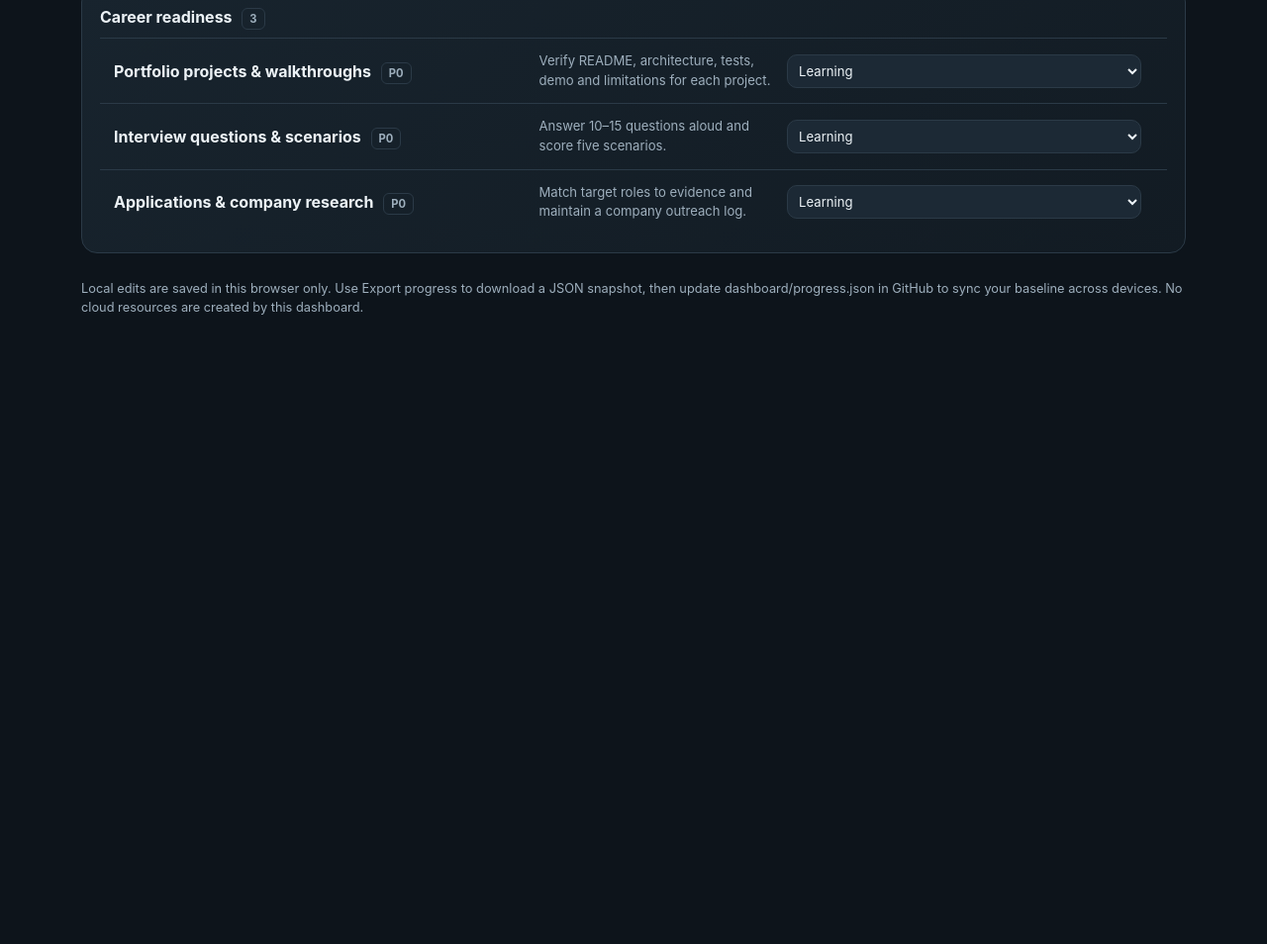
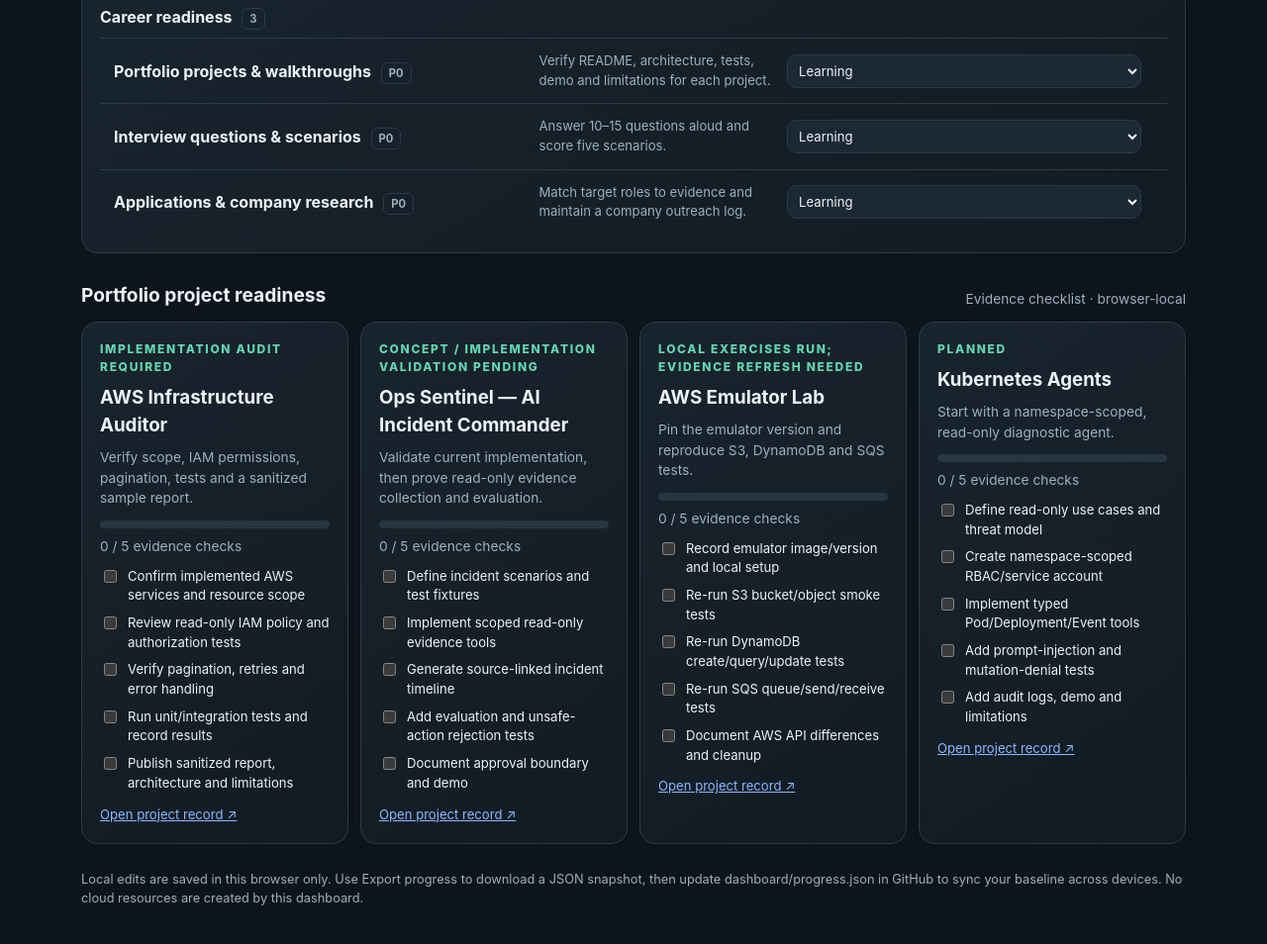
Before and after one commit to amit-cloudops-ai/cloud-devops-engineering-handbook, a plain HTML site: page dashboard/index.html in a window 1280 px wide. Shown: the part 2953-3907 px from the top of the page at 99% size. Before the commit the page ends 3350 px from the top, so only its background shows below. Drawn offline with Linux system fonts and the light colour scheme.

Commit message:
Add portfolio project readiness tracking to dashboard

```diff
--- a/dashboard/index.html
+++ b/dashboard/index.html
@@ -36,13 +36,16 @@ button{cursor:pointer}button:hover{border-color:var(--accent)}.actions{display:f
     <div class="section-head"><h2>Skill progress</h2><div class="filters"><input id="search" type="search" placeholder="Find a skill…" aria-label="Search skills"><select id="filter"><option value="All">All statuses</option><option>Not started</option><option>Learning</option><option>Lab completed</option><option>Documented</option><option>Interview tested</option><option>Interview ready</option></select></div></div>
     <div id="tracks"></div>
   </section>
+  <section class="section"><div class="section-head"><h2>Portfolio project readiness</h2><span class="muted">Evidence checklist · browser-local</span></div><div id="projects" class="grid"></div></section>
   <p class="footer">Local edits are saved in this browser only. Use Export progress to download a JSON snapshot, then update dashboard/progress.json in GitHub to sync your baseline across devices. No cloud resources are created by this dashboard.</p>
 </main>
 <script>
 const DATA_URL = './progress.json';
 const ORDER = ['Not started','Learning','Lab completed','Documented','Interview tested','Interview ready'];
 let skills = [];
+let projects = [];
 let baseline = [];
+let baselineProjects = [];
 const $ = id => document.getElementById(id);
 function save(){localStorage.setItem('cloud-devops-progress-v1',JSON.stringify(skills));}
 function updateMetrics(){
@@ -65,23 +68,40 @@ function render(){
       items.map(s=>'<div class="skill"><div><div class="skill-name">'+s.name+' <span class="tag">'+s.priority+'</span></div></div>'+
       '<div class="next">'+s.next+'</div><select class="status" data-id="'+s.id+'" aria-label="Status for '+s.name+'">'+ORDER.map(o=>'<option '+(o===s.status?'selected':'')+'>'+o+'</option>').join('')+'</select></div>').join('')+'</div>';
   }).join('') || '<div class="panel empty">No skills match these filters.</div>';
+  renderProjects();
   document.querySelectorAll('.status').forEach(el=>el.addEventListener('change',e=>{
     const item=skills.find(s=>s.id===e.target.dataset.id);if(item){item.status=e.target.value;save();render();}
   }));
 }
+
+function renderProjects(){
+  $('projects').innerHTML=projects.map((p,index)=>{
+    const done=p.checklist.filter(x=>x.done).length, total=p.checklist.length;
+    const checks=p.checklist.map((x,i)=>'<label style="display:flex;gap:8px;align-items:flex-start;font-size:.82rem;margin:8px 0"><input type="checkbox" data-project="'+index+'" data-check="'+i+'" '+(x.done?'checked':'')+' style="margin-top:3px;accent-color:var(--accent)"><span>'+x.label+'</span></label>').join('');
+    return '<div class="panel"><div class="eyebrow">'+p.status+'</div><h3 style="margin:8px 0">'+p.name+'</h3><div class="muted">'+p.next+'</div><div class="bar"><span style="width:'+(total?Math.round(done/total*100):0)+'%"></span></div><div class="muted" style="margin:8px 0 10px">'+done+' / '+total+' evidence checks</div>'+checks+'<a href="'+p.url+'" target="_blank" rel="noopener" style="color:var(--blue);font-size:.82rem">Open project record ↗</a></div>';
+  }).join('');
+  document.querySelectorAll('[data-project]').forEach(el=>el.addEventListener('change',e=>{
+    projects[Number(e.target.dataset.project)].checklist[Number(e.target.dataset.check)].done=e.target.checked;
+    localStorage.setItem('cloud-devops-projects-v1',JSON.stringify(projects));renderProjects();
+  }));
+}
+
 async function init(){
   try{
     const response=await fetch(DATA_URL);if(!response.ok)throw new Error('Could not load progress.json');
     const data=await response.json();baseline=data.skills;
     const local=localStorage.getItem('cloud-devops-progress-v1');
     skills=local?JSON.parse(local):structuredClone(baseline);
+    baselineProjects=data.projects||[];
+    const localProjects=localStorage.getItem('cloud-devops-projects-v1');
+    projects=localProjects?JSON.parse(localProjects):structuredClone(baselineProjects);
   }catch(err){$('tracks').innerHTML='<div class="panel empty">Could not load progress.json. Open this dashboard through GitHub Pages or a local web server, not directly as a file.</div>';return;}
   render();
 }
 $('search').addEventListener('input',render);$('filter').addEventListener('change',render);
-$('reset').addEventListener('click',()=>{if(confirm('Discard local browser edits and reload the repository baseline?')){localStorage.removeItem('cloud-devops-progress-v1');skills=structuredClone(baseline);render();}});
+$('reset').addEventListener('click',()=>{if(confirm('Discard local browser edits and reload the repository baseline?')){localStorage.removeItem('cloud-devops-progress-v1');localStorage.removeItem('cloud-devops-projects-v1');skills=structuredClone(baseline);projects=structuredClone(baselineProjects);render();}});
 $('export').addEventListener('click',()=>{
-  const blob=new Blob([JSON.stringify({updated:new Date().toISOString().slice(0,10),skills},null,2)],{type:'application/json'});
+  const blob=new Blob([JSON.stringify({updated:new Date().toISOString().slice(0,10),skills,projects},null,2)],{type:'application/json'});
   const url=URL.createObjectURL(blob),a=document.createElement('a');a.href=url;a.download='cloud-devops-progress-export.json';a.click();URL.revokeObjectURL(url);
 });
 init();
--- a/dashboard/progress.json
+++ b/dashboard/progress.json
@@ -1,36 +1,371 @@
 {
   "updated": "2026-11-17",
-  "statuses": ["Not started", "Learning", "Lab completed", "Documented", "Interview tested", "Interview ready"],
+  "statuses": [
+    "Not started",
+    "Learning",
+    "Lab completed",
+    "Documented",
+    "Interview tested",
+    "Interview ready"
+  ],
   "skills": [
-    {"id":"linux","name":"Linux & OS","track":"Core systems","priority":"P0","status":"Learning","next":"Complete process, disk, memory and systemd troubleshooting drill."},
-    {"id":"networking","name":"Networking & web","track":"Core systems","priority":"P0","status":"Not started","next":"Trace DNS → TCP → TLS → HTTP and diagnose one failed path."},
-    {"id":"git","name":"Git & GitHub","track":"Core systems","priority":"P0","status":"Learning","next":"Practise conflict resolution, reflog and safe recovery."},
-    {"id":"bash","name":"Bash automation","track":"Core systems","priority":"P0","status":"Learning","next":"Build a tested health-check script with logging and exit codes."},
-    {"id":"python","name":"Python automation","track":"Core systems","priority":"P0","status":"Learning","next":"Build an API/JSON utility with tests, retries and timeouts."},
-    {"id":"aws-iam","name":"AWS IAM & security","track":"Cloud engineering","priority":"P0","status":"Learning","next":"Explain trust policies, policy evaluation and least privilege."},
-    {"id":"aws-network","name":"AWS VPC & networking","track":"Cloud engineering","priority":"P0","status":"Learning","next":"Trace public/private subnet routing and endpoint connectivity."},
-    {"id":"aws-services","name":"AWS compute, storage & data","track":"Cloud engineering","priority":"P0","status":"Learning","next":"Explain EC2, S3, RDS, SQS and Lambda selection."},
-    {"id":"aws-ops","name":"AWS operations & FinOps","track":"Cloud engineering","priority":"P1","status":"Not started","next":"Build a cost review and monitoring plan without provisioning resources."},
-    {"id":"docker","name":"Docker & Compose","track":"Delivery platform","priority":"P0","status":"Learning","next":"Rebuild and troubleshoot the existing multi-container project."},
-    {"id":"cicd","name":"CI/CD & GitHub Actions","track":"Delivery platform","priority":"P0","status":"Learning","next":"Create a tested pipeline with scan, artifact and approval gates."},
-    {"id":"terraform","name":"Terraform / IaC","track":"Delivery platform","priority":"P1","status":"Not started","next":"Practise plan, state, modules, drift and policy checks."},
-    {"id":"kubernetes","name":"Kubernetes","track":"Delivery platform","priority":"P0","status":"Not started","next":"Use kind or Killercoda to diagnose common Pod and Service failures."},
-    {"id":"helm-gitops","name":"Helm & GitOps","track":"Delivery platform","priority":"P1","status":"Not started","next":"Package a chart and explain Argo CD reconciliation."},
-    {"id":"observability","name":"Observability","track":"SRE & security","priority":"P1","status":"Not started","next":"Create metrics, logs, traces and an actionable alert."},
-    {"id":"sre","name":"SRE & incident response","track":"SRE & security","priority":"P1","status":"Not started","next":"Analyse a postmortem and write a timeline with corrective actions."},
-    {"id":"security","name":"DevSecOps & cloud security","track":"SRE & security","priority":"P1","status":"Learning","next":"Review secret handling, image scanning and least-privilege controls."},
-    {"id":"finops","name":"FinOps & cost engineering","track":"SRE & security","priority":"P1","status":"Not started","next":"Identify cloud cost drivers and design budget alerts."},
-    {"id":"system-design","name":"System design & distributed systems","track":"Architecture","priority":"P1","status":"Not started","next":"Design a resilient queue-based service and explain trade-offs."},
-    {"id":"ai-fundamentals","name":"AI / LLM fundamentals","track":"AI infrastructure","priority":"P1","status":"Not started","next":"Explain tokens, embeddings, context windows, quantization and RAG."},
-    {"id":"gpu","name":"GPU & inference infrastructure","track":"AI infrastructure","priority":"P1","status":"Not started","next":"Measure local model latency, tokens/sec and memory use."},
-    {"id":"model-serving","name":"Model serving & gateways","track":"AI infrastructure","priority":"P1","status":"Not started","next":"Compare one inference server and design a model gateway."},
-    {"id":"mlops","name":"MLOps & model lifecycle","track":"AI infrastructure","priority":"P2","status":"Not started","next":"Map experiment tracking, registry, deployment and monitoring."},
-    {"id":"rag","name":"RAG & vector databases","track":"AI infrastructure","priority":"P1","status":"Not started","next":"Build retrieval with source citations and evaluation cases."},
-    {"id":"agent-architecture","name":"Agent architecture & tool calling","track":"Agentic AI","priority":"P1","status":"Learning","next":"Build a read-only tool-calling loop with typed schemas."},
-    {"id":"mcp","name":"MCP & workflow orchestration","track":"Agentic AI","priority":"P1","status":"Not started","next":"Explain MCP host/client/server and build a scoped tool server."},
-    {"id":"agent-safety","name":"Agent safety, evaluation & observability","track":"Agentic AI","priority":"P1","status":"Not started","next":"Add prompt-injection tests, approval gates and run tracing."},
-    {"id":"projects","name":"Portfolio projects & walkthroughs","track":"Career readiness","priority":"P0","status":"Learning","next":"Verify README, architecture, tests, demo and limitations for each project."},
-    {"id":"interviews","name":"Interview questions & scenarios","track":"Career readiness","priority":"P0","status":"Learning","next":"Answer 10–15 questions aloud and score five scenarios."},
-    {"id":"job-search","name":"Applications & company research","track":"Career readiness","priority":"P0","status":"Learning","next":"Match target roles to evidence and maintain a company outreach log."}
+    {
+      "id": "linux",
+      "name": "Linux & OS",
+      "track": "Core systems",
+      "priority": "P0",
+      "status": "Learning",
+      "next": "Complete process, disk, memory and systemd troubleshooting drill."
+    },
+    {
+      "id": "networking",
+      "name": "Networking & web",
+      "track": "Core systems",
+      "priority": "P0",
+      "status": "Not started",
+      "next": "Trace DNS → TCP → TLS → HTTP and diagnose one failed path."
+    },
+    {
+      "id": "git",
+      "name": "Git & GitHub",
+      "track": "Core systems",
+      "priority": "P0",
+      "status": "Learning",
+      "next": "Practise conflict resolution, reflog and safe recovery."
+    },
+    {
+      "id": "bash",
+      "name": "Bash automation",
+      "track": "Core systems",
+      "priority": "P0",
+      "status": "Learning",
+      "next": "Build a tested health-check script with logging and exit codes."
+    },
+    {
+      "id": "python",
+      "name": "Python automation",
+      "track": "Core systems",
+      "priority": "P0",
+      "status": "Learning",
+      "next": "Build an API/JSON utility with tests, retries and timeouts."
+    },
+    {
+      "id": "aws-iam",
+      "name": "AWS IAM & security",
+      "track": "Cloud engineering",
+      "priority": "P0",
+      "status": "Learning",
+      "next": "Explain trust policies, policy evaluation and least privilege."
+    },
+    {
+      "id": "aws-network",
+      "name": "AWS VPC & networking",
+      "track": "Cloud engineering",
+      "priority": "P0",
+      "status": "Learning",
+      "next": "Trace public/private subnet routing and endpoint connectivity."
+    },
+    {
+      "id": "aws-services",
+      "name": "AWS compute, storage & data",
+      "track": "Cloud engineering",
+      "priority": "P0",
+      "status": "Learning",
+      "next": "Explain EC2, S3, RDS, SQS and Lambda selection."
+    },
+    {
+      "id": "aws-ops",
+      "name": "AWS operations & FinOps",
+      "track": "Cloud engineering",
+      "priority": "P1",
+      "status": "Not started",
+      "next": "Build a cost review and monitoring plan without provisioning resources."
+    },
+    {
+      "id": "docker",
+      "name": "Docker & Compose",
+      "track": "Delivery platform",
+      "priority": "P0",
+      "status": "Learning",
+      "next": "Rebuild and troubleshoot the existing multi-container project."
+    },
+    {
+      "id": "cicd",
+      "name": "CI/CD & GitHub Actions",
+      "track": "Delivery platform",
+      "priority": "P0",
+      "status": "Learning",
+      "next": "Create a tested pipeline with scan, artifact and approval gates."
+    },
+    {
+      "id": "terraform",
+      "name": "Terraform / IaC",
+      "track": "Delivery platform",
+      "priority": "P1",
+      "status": "Not started",
+      "next": "Practise plan, state, modules, drift and policy checks."
+    },
+    {
+      "id": "kubernetes",
+      "name": "Kubernetes",
+      "track": "Delivery platform",
+      "priority": "P0",
+      "status": "Not started",
+      "next": "Use kind or Killercoda to diagnose common Pod and Service failures."
+    },
+    {
+      "id": "helm-gitops",
+      "name": "Helm & GitOps",
+      "track": "Delivery platform",
+      "priority": "P1",
+      "status": "Not started",
+      "next": "Package a chart and explain Argo CD reconciliation."
+    },
+    {
+      "id": "observability",
+      "name": "Observability",
+      "track": "SRE & security",
+      "priority": "P1",
+      "status": "Not started",
+      "next": "Create metrics, logs, traces and an actionable alert."
+    },
+    {
+      "id": "sre",
+      "name": "SRE & incident response",
+      "track": "SRE & security",
+      "priority": "P1",
+      "status": "Not started",
+      "next": "Analyse a postmortem and write a timeline with corrective actions."
+    },
+    {
+      "id": "security",
+      "name": "DevSecOps & cloud security",
+      "track": "SRE & security",
+      "priority": "P1",
+      "status": "Learning",
+      "next": "Review secret handling, image scanning and least-privilege controls."
+    },
+    {
+      "id": "finops",
+      "name": "FinOps & cost engineering",
+      "track": "SRE & security",
+      "priority": "P1",
+      "status": "Not started",
+      "next": "Identify cloud cost drivers and design budget alerts."
+    },
+    {
+      "id": "system-design",
+      "name": "System design & distributed systems",
+      "track": "Architecture",
+      "priority": "P1",
+      "status": "Not started",
+      "next": "Design a resilient queue-based service and explain trade-offs."
+    },
+    {
+      "id": "ai-fundamentals",
+      "name": "AI / LLM fundamentals",
+      "track": "AI infrastructure",
+      "priority": "P1",
+      "status": "Not started",
+      "next": "Explain tokens, embeddings, context windows, quantization and RAG."
+    },
+    {
+      "id": "gpu",
+      "name": "GPU & inference infrastructure",
+      "track": "AI infrastructure",
+      "priority": "P1",
+      "status": "Not started",
+      "next": "Measure local model latency, tokens/sec and memory use."
+    },
+    {
+      "id": "model-serving",
+      "name": "Model serving & gateways",
+      "track": "AI infrastructure",
+      "priority": "P1",
+      "status": "Not started",
+      "next": "Compare one inference server and design a model gateway."
+    },
+    {
+      "id": "mlops",
+      "name": "MLOps & model lifecycle",
+      "track": "AI infrastructure",
+      "priority": "P2",
+      "status": "Not started",
+      "next": "Map experiment tracking, registry, deployment and monitoring."
+    },
+    {
+      "id": "rag",
+      "name": "RAG & vector databases",
+      "track": "AI infrastructure",
+      "priority": "P1",
+      "status": "Not started",
+      "next": "Build retrieval with source citations and evaluation cases."
+    },
+    {
+      "id": "agent-architecture",
+      "name": "Agent architecture & tool calling",
+      "track": "Agentic AI",
+      "priority": "P1",
+      "status": "Learning",
+      "next": "Build a read-only tool-calling loop with typed schemas."
+    },
+    {
+      "id": "mcp",
+      "name": "MCP & workflow orchestration",
+      "track": "Agentic AI",
+      "priority": "P1",
+      "status": "Not started",
+      "next": "Explain MCP host/client/server and build a scoped tool server."
+    },
+    {
+      "id": "agent-safety",
+      "name": "Agent safety, evaluation & observability",
+      "track": "Agentic AI",
+      "priority": "P1",
+      "status": "Not started",
+      "next": "Add prompt-injection tests, approval gates and run tracing."
+    },
+    {
+      "id": "projects",
+      "name": "Portfolio projects & walkthroughs",
+      "track": "Career readiness",
+      "priority": "P0",
+      "status": "Learning",
+      "next": "Verify README, architecture, tests, demo and limitations for each project."
+    },
+    {
+      "id": "interviews",
+      "name": "Interview questions & scenarios",
+      "track": "Career readiness",
+      "priority": "P0",
+      "status": "Learning",
+      "next": "Answer 10–15 questions aloud and score five scenarios."
+    },
+    {
+      "id": "job-search",
+      "name": "Applications & company research",
+      "track": "Career readiness",
+      "priority": "P0",
+      "status": "Learning",
+      "next": "Match target roles to evidence and maintain a company outreach log."
+    }
+  ],
+  "projects": [
+    {
+      "id": "aws-auditor",
+      "name": "AWS Infrastructure Auditor",
+      "status": "Implementation audit required",
+      "next": "Verify scope, IAM permissions, pagination, tests and a sanitized sample report.",
+      "url": "../11-projects/aws-infrastructure-auditor/README.md",
+      "checklist": [
+        {
+          "label": "Confirm implemented AWS services and resource scope",
+          "done": false
+        },
+        {
+          "label": "Review read-only IAM policy and authorization tests",
+          "done": false
+        },
+        {
+          "label": "Verify pagination, retries and error handling",
+          "done": false
+        },
+        {
+          "label": "Run unit/integration tests and record results",
+          "done": false
+        },
+        {
+          "label": "Publish sanitized report, architecture and limitations",
+          "done": false
+        }
+      ]
+    },
+    {
+      "id": "ops-sentinel",
+      "name": "Ops Sentinel — AI Incident Commander",
+      "status": "Concept / implementation validation pending",
+      "next": "Validate current implementation, then prove read-only evidence collection and evaluation.",
+      "url": "../11-projects/ops-sentinel/README.md",
+      "checklist": [
+        {
+          "label": "Define incident scenarios and test fixtures",
+          "done": false
+        },
+        {
+          "label": "Implement scoped read-only evidence tools",
+          "done": false
+        },
+        {
+          "label": "Generate source-linked incident timeline",
+          "done": false
+        },
+        {
+          "label": "Add evaluation and unsafe-action rejection tests",
+          "done": false
+        },
+        {
+          "label": "Document approval boundary and demo",
+          "done": false
+        }
+      ]
+    },
+    {
+      "id": "aws-emulator",
+      "name": "AWS Emulator Lab",
+      "status": "Local exercises run; evidence refresh needed",
+      "next": "Pin the emulator version and reproduce S3, DynamoDB and SQS tests.",
+      "url": "../11-projects/aws-emulator-lab/README.md",
+      "checklist": [
+        {
+          "label": "Record emulator image/version and local setup",
+          "done": false
+        },
+        {
+          "label": "Re-run S3 bucket/object smoke tests",
+          "done": false
+        },
+        {
+          "label": "Re-run DynamoDB create/query/update tests",
+          "done": false
+        },
+        {
+          "label": "Re-run SQS queue/send/receive tests",
+          "done": false
+        },
+        {
+          "label": "Document AWS API differences and cleanup",
+          "done": false
+        }
+      ]
+    },
+    {
+      "id": "k8s-agents",
+      "name": "Kubernetes Agents",
+      "status": "Planned",
+      "next": "Start with a namespace-scoped, read-only diagnostic agent.",
+      "url": "../11-projects/kubernetes-agents/README.md",
+      "checklist": [
+        {
+          "label": "Define read-only use cases and threat model",
+          "done": false
+        },
+        {
+          "label": "Create namespace-scoped RBAC/service account",
+          "done": false
+        },
+        {
+          "label": "Implement typed Pod/Deployment/Event tools",
+          "done": false
+        },
+        {
+          "label": "Add prompt-injection and mutation-denial tests",
+          "done": false
+        },
+        {
+          "label": "Add audit logs, demo and limitations",
+          "done": false
+        }
+      ]
+    }
   ]
 }
```
Also changed, not shown: 3 other files.
